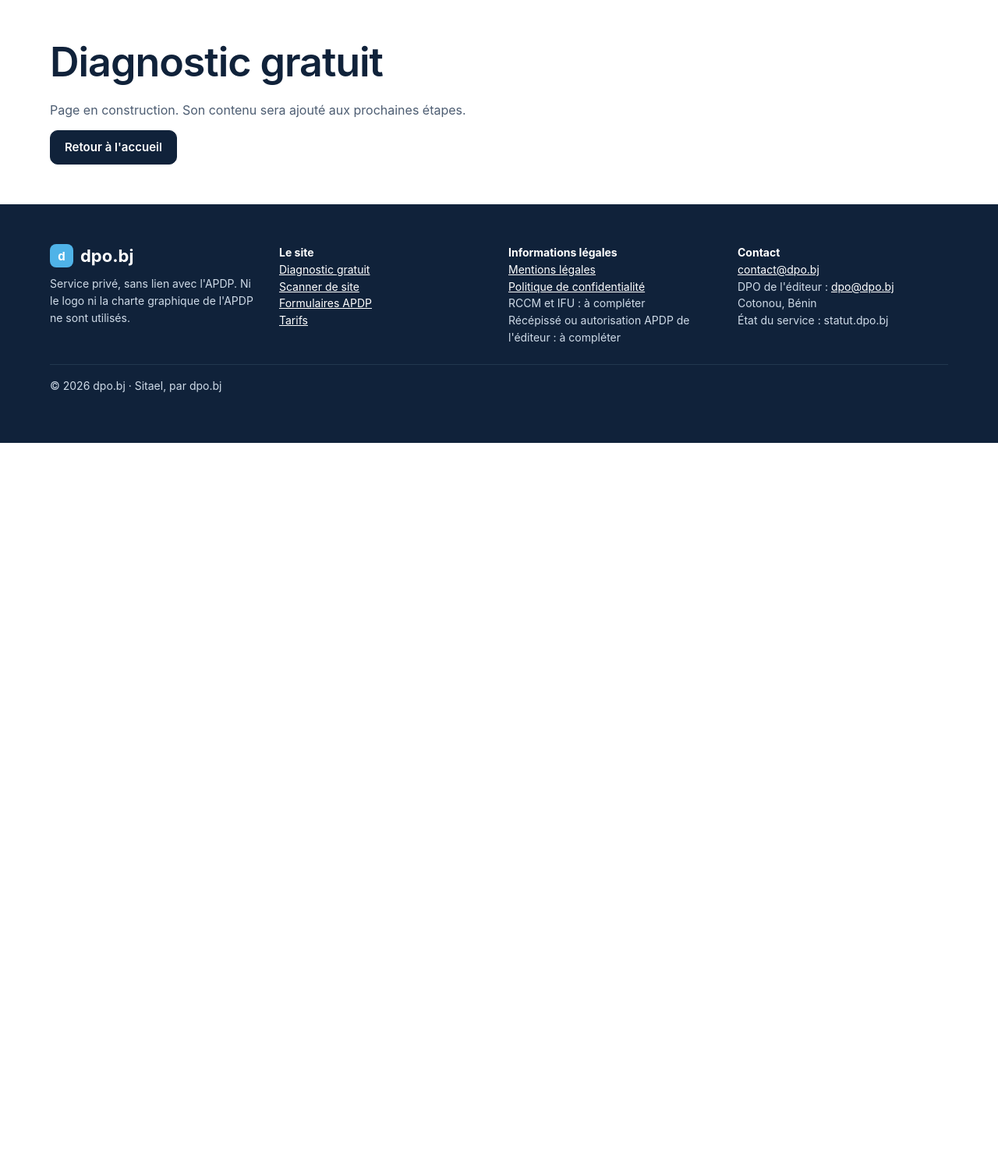
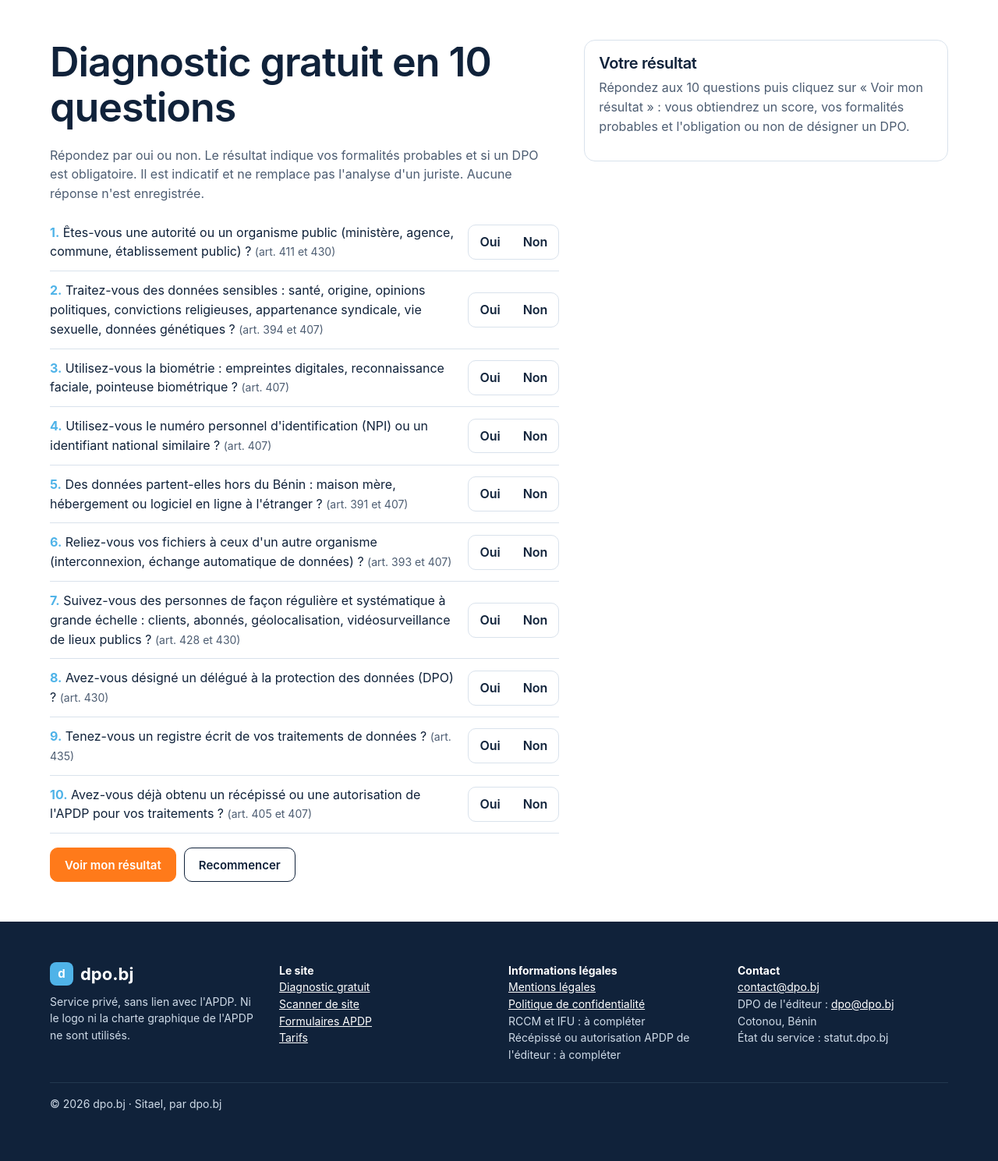
Before and after one commit to houedonoufils-stack/dpo-bj, a Laravel app: page /diagnostic in a window 1280 px wide. Shown: the part 97-1586 px from the top of the page at 78% size. Before the commit the page ends 665 px from the top, so only its background shows below. Run offline with Laravel 12, Linux system fonts and the light colour scheme.

Commit message:
Site dpo.bj - Étape 3 : diagnostic gratuit (règles et tests)

```diff
--- /dev/null
+++ b/app/Http/Controllers/Site/DiagnosticController.php
@@ -0,0 +1,37 @@
+<?php
+
+namespace App\Http\Controllers\Site;
+
+use App\Http\Controllers\Controller;
+use App\Services\Diagnostic;
+use Illuminate\Http\Request;
+use Illuminate\View\View;
+
+class DiagnosticController extends Controller
+{
+    /** Affiche le questionnaire vide. */
+    public function show(): View
+    {
+        return view('site.diagnostic', [
+            'questions' => Diagnostic::QUESTIONS,
+        ]);
+    }
+
+    /** Reçoit les réponses, calcule et affiche le résultat. Rien n'est enregistré. */
+    public function evaluer(Request $request, Diagnostic $diagnostic): View
+    {
+        // Chaque question doit recevoir « oui » ou « non »
+        $regles = [];
+        foreach (array_keys(Diagnostic::QUESTIONS) as $cle) {
+            $regles["reponses.$cle"] = ['required', 'in:oui,non'];
+        }
+
+        $valides = $request->validate($regles);
+
+        return view('site.diagnostic', [
+            'questions' => Diagnostic::QUESTIONS,
+            'reponses' => $valides['reponses'],
+            'resultat' => $diagnostic->evaluer($valides['reponses']),
+        ]);
+    }
+}
--- /dev/null
+++ b/app/Services/Diagnostic.php
@@ -0,0 +1,136 @@
+<?php
+
+namespace App\Services;
+
+/**
+ * Diagnostic gratuit du site dpo.bj (section 4.1 du cahier des charges).
+ *
+ * Résultat INDICATIF : les règles sont à valider par le juriste béninois.
+ */
+class Diagnostic
+{
+    /**
+     * Les 10 questions, dans l'ordre d'affichage.
+     * Les 7 premières repèrent les formalités ; les 3 dernières mesurent ce qui est déjà fait.
+     */
+    public const QUESTIONS = [
+        'public' => [
+            'texte' => 'Êtes-vous une autorité ou un organisme public (ministère, agence, commune, établissement public) ?',
+            'article' => 'art. 411 et 430',
+        ],
+        'sensibles' => [
+            'texte' => 'Traitez-vous des données sensibles : santé, origine, opinions politiques, convictions religieuses, appartenance syndicale, vie sexuelle, données génétiques ?',
+            'article' => 'art. 394 et 407',
+        ],
+        'biometrie' => [
+            'texte' => 'Utilisez-vous la biométrie : empreintes digitales, reconnaissance faciale, pointeuse biométrique ?',
+            'article' => 'art. 407',
+        ],
+        'identifiant' => [
+            'texte' => "Utilisez-vous le numéro personnel d'identification (NPI) ou un identifiant national similaire ?",
+            'article' => 'art. 407',
+        ],
+        'transfert' => [
+            'texte' => "Des données partent-elles hors du Bénin : maison mère, hébergement ou logiciel en ligne à l'étranger ?",
+            'article' => 'art. 391 et 407',
+        ],
+        'interconnexion' => [
+            'texte' => "Reliez-vous vos fichiers à ceux d'un autre organisme (interconnexion, échange automatique de données) ?",
+            'article' => 'art. 393 et 407',
+        ],
+        'grande_echelle' => [
+            'texte' => 'Suivez-vous des personnes de façon régulière et systématique à grande échelle : clients, abonnés, géolocalisation, vidéosurveillance de lieux publics ?',
+            'article' => 'art. 428 et 430',
+        ],
+        'dpo' => [
+            'texte' => 'Avez-vous désigné un délégué à la protection des données (DPO) ?',
+            'article' => 'art. 430',
+        ],
+        'registre' => [
+            'texte' => 'Tenez-vous un registre écrit de vos traitements de données ?',
+            'article' => 'art. 435',
+        ],
+        'recepisse' => [
+            'texte' => "Avez-vous déjà obtenu un récépissé ou une autorisation de l'APDP pour vos traitements ?",
+            'article' => 'art. 405 et 407',
+        ],
+    ];
+
+    /** Les réponses « oui » qui imposent une autorisation préalable (art. 407). */
+    private const MOTIFS_AUTORISATION = [
+        'sensibles' => 'données sensibles',
+        'biometrie' => 'biométrie',
+        'identifiant' => "numéro d'identification national",
+        'transfert' => 'transfert hors du Bénin',
+        'interconnexion' => 'interconnexion de fichiers',
+    ];
+
+    /**
+     * Calcule le résultat à partir des réponses.
+     *
+     * @param  array<string, string>  $reponses  'oui' ou 'non' pour chaque question
+     * @return array{score: int, niveau: string, dpo_obligatoire: bool, aipd_probable: bool, formalites: list<string>}
+     */
+    public function evaluer(array $reponses): array
+    {
+        // Petite fonction utilitaire : la réponse à cette question est-elle « oui » ?
+        $oui = fn (string $cle): bool => ($reponses[$cle] ?? 'non') === 'oui';
+
+        // DPO obligatoire : organisme public, ou suivi systématique à grande échelle (art. 430)
+        $dpoObligatoire = $oui('public') || $oui('grande_echelle');
+
+        // AIPD probable : suivi à grande échelle ou biométrie (art. 428)
+        $aipdProbable = $oui('grande_echelle') || $oui('biometrie');
+
+        $formalites = [];
+
+        if ($oui('public')) {
+            $formalites[] = "Acte réglementaire : décret en Conseil des ministres après avis motivé de l'APDP (art. 411).";
+        }
+
+        $motifs = [];
+        foreach (self::MOTIFS_AUTORISATION as $cle => $libelle) {
+            if ($oui($cle)) {
+                $motifs[] = $libelle;
+            }
+        }
+        if ($motifs !== []) {
+            $formalites[] = "Autorisation préalable de l'APDP (art. 407) pour : ".implode(', ', $motifs).'.';
+        }
+
+        // La dispense grâce au DPO ne vaut pas pour les autorités publiques (art. 408)
+        if (! $oui('public')) {
+            $formalites[] = $oui('dpo')
+                ? 'Vos autres traitements : dispense de déclaration possible si votre DPO tient un registre (art. 408).'
+                : 'Vos autres traitements : déclaration préalable (art. 405), sauf dispense (art. 410) ou norme simplifiée (art. 406).';
+        }
+
+        if ($aipdProbable) {
+            $formalites[] = "Analyse d'impact (AIPD) probable avant la mise en œuvre (art. 428).";
+        }
+
+        if ($dpoObligatoire && ! $oui('dpo')) {
+            $formalites[] = "Désignation d'un DPO obligatoire (art. 430).";
+        }
+
+        // Score sur 100 : registre (30) + récépissé ou autorisation (40) + DPO (30).
+        // Sans DPO, l'organisme garde 15 points si le DPO n'est pas obligatoire pour lui.
+        $score = ($oui('registre') ? 30 : 0)
+            + ($oui('recepisse') ? 40 : 0)
+            + ($oui('dpo') ? 30 : ($dpoObligatoire ? 0 : 15));
+
+        $niveau = match (true) {
+            $score >= 75 => 'bon',
+            $score >= 40 => 'à améliorer',
+            default => 'urgent',
+        };
+
+        return [
+            'score' => $score,
+            'niveau' => $niveau,
+            'dpo_obligatoire' => $dpoObligatoire,
+            'aipd_probable' => $aipdProbable,
+            'formalites' => $formalites,
+        ];
+    }
+}
--- a/public/css/site.css
+++ b/public/css/site.css
@@ -144,3 +144,36 @@ details p { margin-top: 8px; color: var(--mut); }
 @media (max-width: 600px) {
   .piliers, .g4 { grid-template-columns: minmax(0, 1fr); }
 }
+
+/* ===== Diagnostic ===== */
+.diag { display: grid; grid-template-columns: minmax(0, 1.4fr) minmax(0, 1fr); gap: 32px; align-items: start; }
+.sticky { position: sticky; top: 90px; }
+.q { display: grid; grid-template-columns: minmax(0, 1fr) auto; gap: 12px; align-items: center; padding: 12px 0; border-bottom: 1px solid var(--line); }
+.q p { margin: 0; }
+.q.q-erreur p { color: #b3261e; }
+.num { font-weight: 700; color: var(--sky); }
+
+/* Boutons Oui / Non */
+.yn { display: flex; border: 1.5px solid var(--line); border-radius: 10px; overflow: hidden; }
+.yn label { position: relative; cursor: pointer; }
+.yn input { position: absolute; inset: 0; opacity: 0; margin: 0; cursor: pointer; }
+.yn span { display: block; min-width: 56px; padding: 9px 14px; text-align: center; font-weight: 600; }
+.yn input:checked + span { background: var(--ink); color: #fff; }
+.yn input:focus-visible + span { outline: 3px solid var(--or); outline-offset: -3px; }
+
+/* Résultat */
+.meter { appearance: none; width: 100%; height: 12px; border: 0; border-radius: 99px; background: var(--line); overflow: hidden; margin: 10px 0 14px; }
+.meter::-webkit-progress-bar { background: var(--line); border-radius: 99px; }
+.meter::-webkit-progress-value { background: var(--sky); border-radius: 99px; }
+.meter::-moz-progress-bar { background: var(--sky); border-radius: 99px; }
+.t-ok { background: #e6f5ee; color: #1b8a5a; }
+.t-warn { background: var(--orl); color: #b34d00; }
+.t-bad { background: #fde9e6; color: #d23b2a; }
+.erreur { background: #fde9e6; color: #b3261e; padding: 10px 14px; border-radius: 10px; }
+.resultat ul { padding-left: 20px; }
+.resultat li { margin-bottom: 6px; }
+
+@media (max-width: 900px) {
+  .diag { grid-template-columns: minmax(0, 1fr); }
+  .sticky { position: static; }
+}
--- /dev/null
+++ b/resources/views/site/diagnostic.blade.php
@@ -0,0 +1,105 @@
+@extends('layouts.site')
+
+@section('title', 'Diagnostic gratuit')
+
+@section('content')
+    <section class="band">
+        <div class="wrap diag">
+
+            {{-- Colonne de gauche : les questions --}}
+            <div>
+                <h1>Diagnostic gratuit en 10 questions</h1>
+                <p class="mut">
+                    Répondez par oui ou non. Le résultat indique vos formalités probables et si un DPO est obligatoire.
+                    Il est indicatif et ne remplace pas l'analyse d'un juriste. Aucune réponse n'est enregistrée.
+                </p>
+
+                @if ($errors->any())
+                    <p class="erreur">Répondez à toutes les questions pour obtenir votre résultat.</p>
+                @endif
+
+                <form method="POST" action="{{ route('site.diagnostic.evaluer') }}#resultat">
+                    @csrf
+
+                    @foreach ($questions as $cle => $question)
+                        @php($valeur = $reponses[$cle] ?? old("reponses.$cle"))
+
+                        <div @class(['q', 'q-erreur' => $errors->has("reponses.$cle")]) role="radiogroup" aria-labelledby="q-{{ $cle }}">
+                            <p id="q-{{ $cle }}">
+                                <span class="num">{{ $loop->iteration }}.</span>
+                                {{ $question['texte'] }}
+                                <span class="small mut">({{ $question['article'] }})</span>
+                            </p>
+                            <div class="yn">
+                                <label>
+                                    <input type="radio" name="reponses[{{ $cle }}]" value="oui" @checked($valeur === 'oui')>
+                                    <span>Oui</span>
+                                </label>
+                                <label>
+                                    <input type="radio" name="reponses[{{ $cle }}]" value="non" @checked($valeur === 'non')>
+                                    <span>Non</span>
+                                </label>
+                            </div>
+                        </div>
+                    @endforeach
+
+                    <div class="row" style="margin-top:18px">
+                        <button class="btn hot" type="submit">Voir mon résultat</button>
+                        <a class="btn" href="{{ route('site.diagnostic') }}">Recommencer</a>
+                    </div>
+                </form>
+            </div>
+
+            {{-- Colonne de droite : le résultat --}}
+            <aside class="card sticky resultat" id="resultat" aria-live="polite">
+                @isset($resultat)
+                    <span class="small mut">Votre score indicatif</span>
+                    <div class="big">{{ $resultat['score'] }}<span class="small mut"> / 100</span></div>
+                    <progress class="meter" max="100" value="{{ $resultat['score'] }}">{{ $resultat['score'] }} sur 100</progress>
+
+                    <p>
+                        <span @class([
+                            'tag',
+                            't-ok' => $resultat['niveau'] === 'bon',
+                            't-warn' => $resultat['niveau'] === 'à améliorer',
+                            't-bad' => $resultat['niveau'] === 'urgent',
+                        ])>Niveau : {{ $resultat['niveau'] }}</span>
+                    </p>
+
+                    <h3>Délégué à la protection des données</h3>
+                    <p>
+                        @if ($resultat['dpo_obligatoire'])
+                            <b>Obligatoire</b> pour votre organisme (art. 430).
+                        @else
+                            Pas obligatoire, mais conseillé : un DPO qui tient un registre peut vous dispenser de déclaration (art. 408).
+                        @endif
+                    </p>
+
+                    <h3>Vos formalités probables</h3>
+                    <ul>
+                        @foreach ($resultat['formalites'] as $formalite)
+                            <li>{{ $formalite }}</li>
+                        @endforeach
+                    </ul>
+
+                    <p class="small mut">
+                        Résultat indicatif, établi à partir du Livre V de la loi n° 2017-20 portant Code du numérique.
+                        Le silence de l'APDP ne vaut pas accord.
+                    </p>
+
+                    <div class="row">
+                        <a class="btn pri" href="{{ route('register') }}">Créer mon plan de formalités dans Sitael</a>
+                        <a class="btn" href="{{ route('site.contact') }}">Parler à un expert</a>
+                    </div>
+                @else
+                    <h3>Votre résultat</h3>
+                    <p class="mut">
+                        Répondez aux 10 questions puis cliquez sur « Voir mon résultat » : vous obtiendrez un score,
+                        vos formalités probables et l'obligation ou non de désigner un DPO.
+                    </p>
+                @endisset
+            </aside>
+
+        </div>
+    </section>
+@endsection
--- a/routes/web.php
+++ b/routes/web.php
@@ -7,6 +7,7 @@ use App\Http\Controllers\Teams\TeamInvitationController;
 use App\Http\Middleware\EnsureTeamMembership;
 use Illuminate\Support\Facades\Route;
 use App\Http\Controllers\Site\AccueilController;
+use App\Http\Controllers\Site\DiagnosticController;
 
 /*
 |--------------------------------------------------------------------------
@@ -16,7 +17,8 @@ use App\Http\Controllers\Site\AccueilController;
 Route::get('/', AccueilController::class)->name('home');
 
 Route::name('site.')->group(function () {
-    Route::view('/diagnostic', 'site.page', ['titre' => 'Diagnostic gratuit'])->name('diagnostic');
+    Route::get('/diagnostic', [DiagnosticController::class, 'show'])->name('diagnostic');
+    Route::post('/diagnostic', [DiagnosticController::class, 'evaluer'])->name('diagnostic.evaluer');
     Route::view('/logiciel', 'site.page', ['titre' => 'Sitael web'])->name('logiciel');
     Route::view('/logiciel/mobile', 'site.page', ['titre' => 'Sitael mobile'])->name('mobile');
     Route::view('/solutions/secteurs', 'site.page', ['titre' => 'Solutions par secteur'])->name('secteurs');
```
Also changed, not shown: tests/Feature/site/DiagnosticTest.php (added, +35 -0 lines), tests/Unit/DiagnosticTest.php (added, +52 -0 lines).
